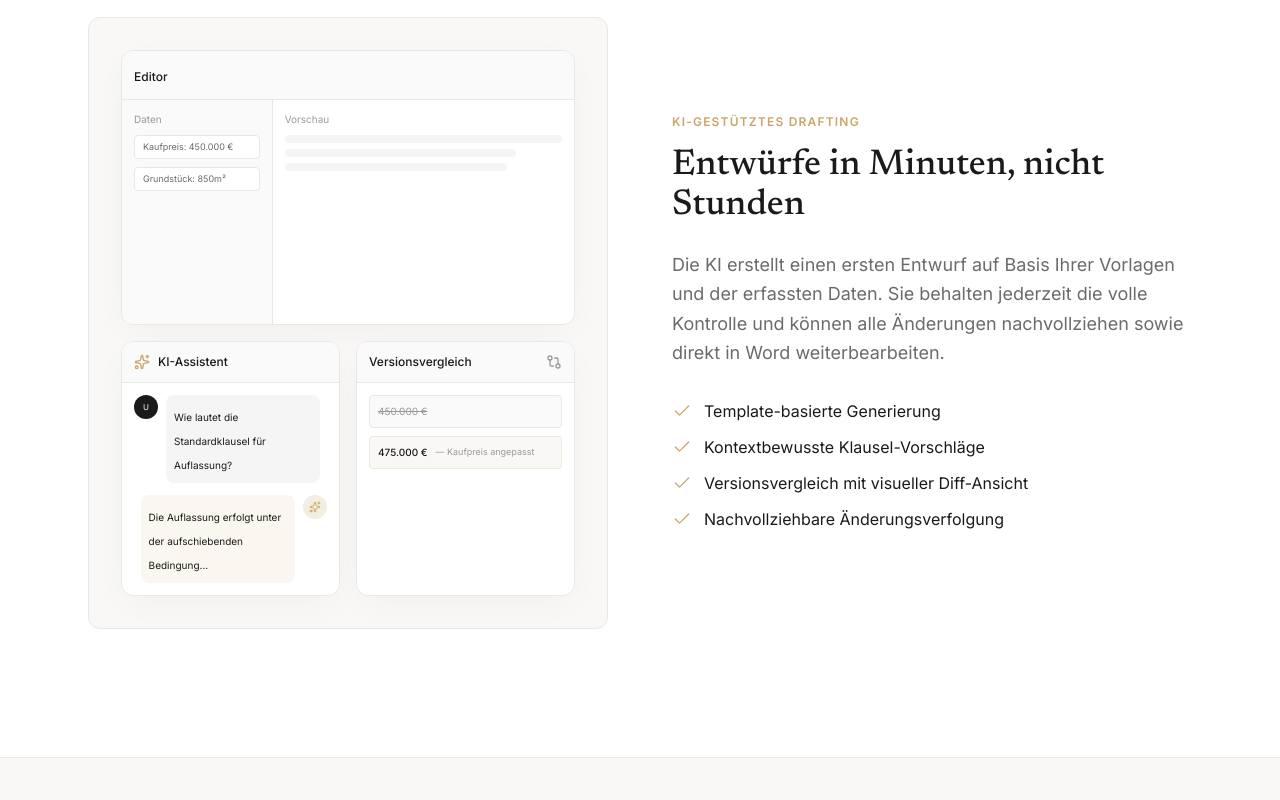
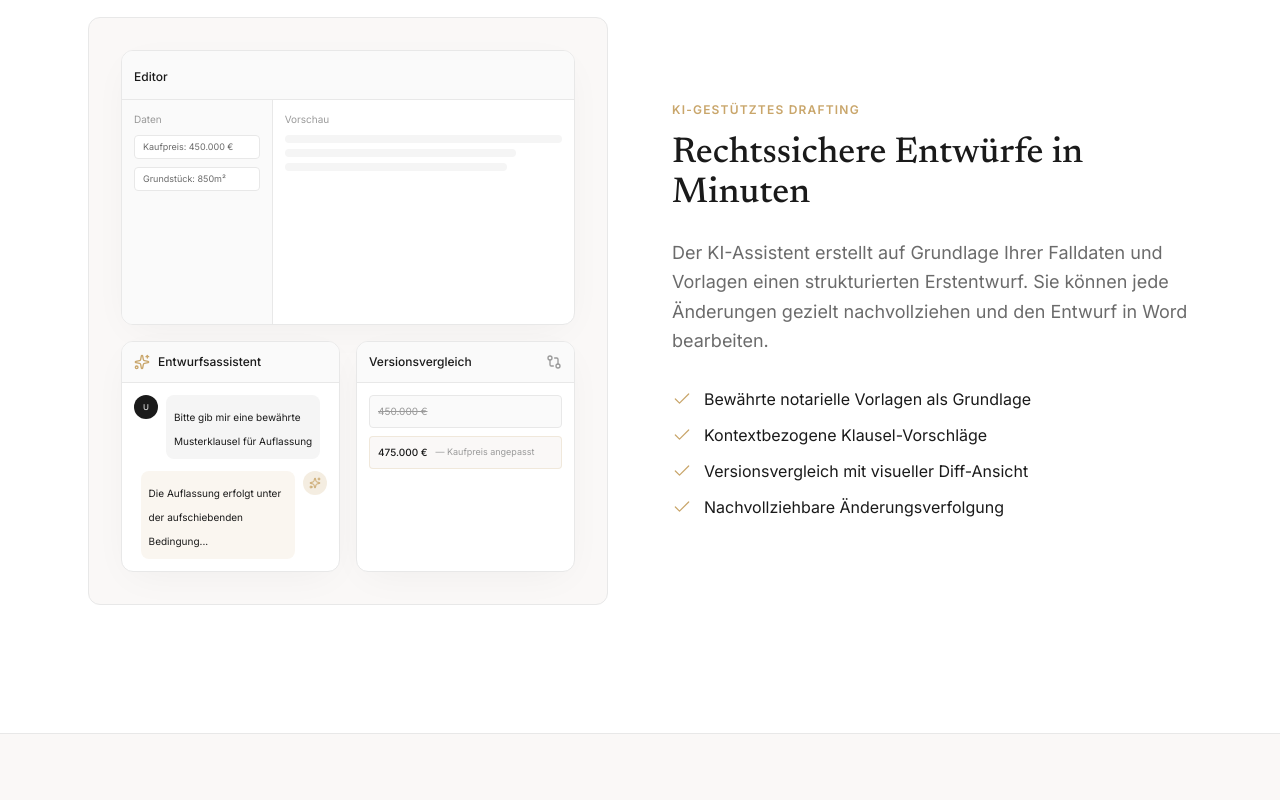
Before and after one commit to Senury/lawyer-ai, a Next.js app: page /produkt in a window 1280 px wide. Shown: the part 2000-2800 px from the top of the page. Built offline with nearby package versions, Linux system fonts and the light colour scheme.

Commit message:
Updates AI drafting and research text

```diff
--- a/app/produkt/page.client.tsx
+++ b/app/produkt/page.client.tsx
@@ -241,7 +241,7 @@ function AIChatMockup() {
     <div className="bg-white shadow-soft border border-[#e8e8e8] rounded-xl overflow-hidden">
       <div className="bg-[#fafafa] border-b border-[#e8e8e8] p-3 flex items-center gap-2">
         <Sparkles className="w-4 h-4 text-[#c9a66b]" />
-        <span className="text-xs font-medium text-[#1a1a1a]">KI-Assistent</span>
+        <span className="text-xs font-medium text-[#1a1a1a]">Entwurfsassistent</span>
       </div>
       <div className="p-3 space-y-3">
         <div className="flex gap-2">
@@ -250,7 +250,7 @@ function AIChatMockup() {
           </div>
           <div className="bg-[#f5f5f5] rounded-lg p-2 max-w-[80%]">
             <span className="text-[10px] text-[#1a1a1a]">
-              Wie lautet die Standardklausel für Auflassung?
+              Bitte gib mir eine bewährte Musterklausel für Auflassung
             </span>
           </div>
         </div>
--- a/locales/de/product.json
+++ b/locales/de/product.json
@@ -24,11 +24,11 @@
       },
       "aiDrafting": {
         "label": "KI-gestütztes Drafting",
-        "title": "Entwürfe in Minuten, nicht Stunden",
-        "description": "Die KI erstellt einen ersten Entwurf auf Basis Ihrer Vorlagen und der erfassten Daten. Sie behalten jederzeit die volle Kontrolle und können alle Änderungen nachvollziehen sowie direkt in Word weiterbearbeiten.",
+        "title": "Rechtssichere Entwürfe in Minuten",
+        "description": "Der KI-Assistent erstellt auf Grundlage Ihrer Falldaten und Vorlagen einen strukturierten Erstentwurf. Sie können jede Änderungen gezielt nachvollziehen und den Entwurf in Word bearbeiten.",
         "benefits": [
-          "Template-basierte Generierung",
-          "Kontextbewusste Klausel-Vorschläge",
+          "Bewährte notarielle Vorlagen als Grundlage",
+          "Kontextbezogene Klausel-Vorschläge",
           "Versionsvergleich mit visueller Diff-Ansicht",
           "Nachvollziehbare Änderungsverfolgung"
         ]
```
